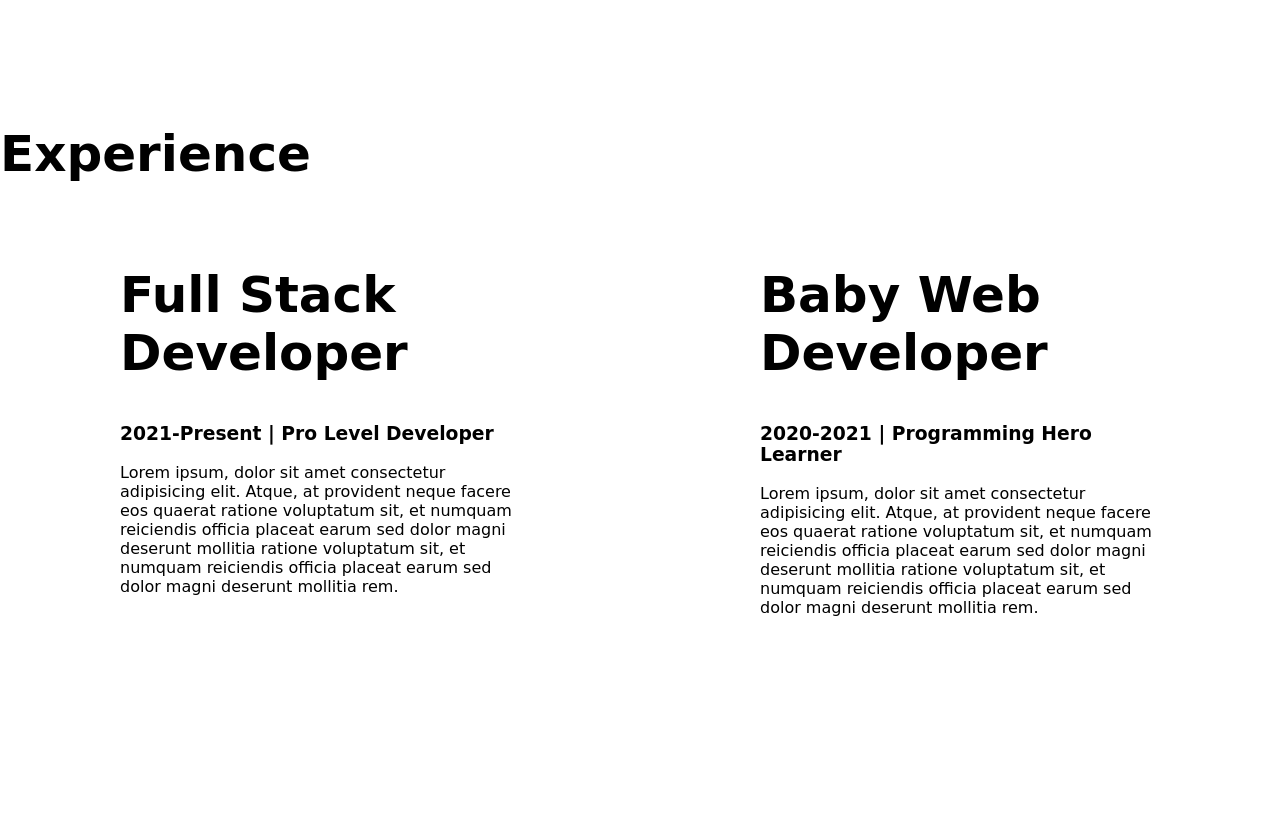
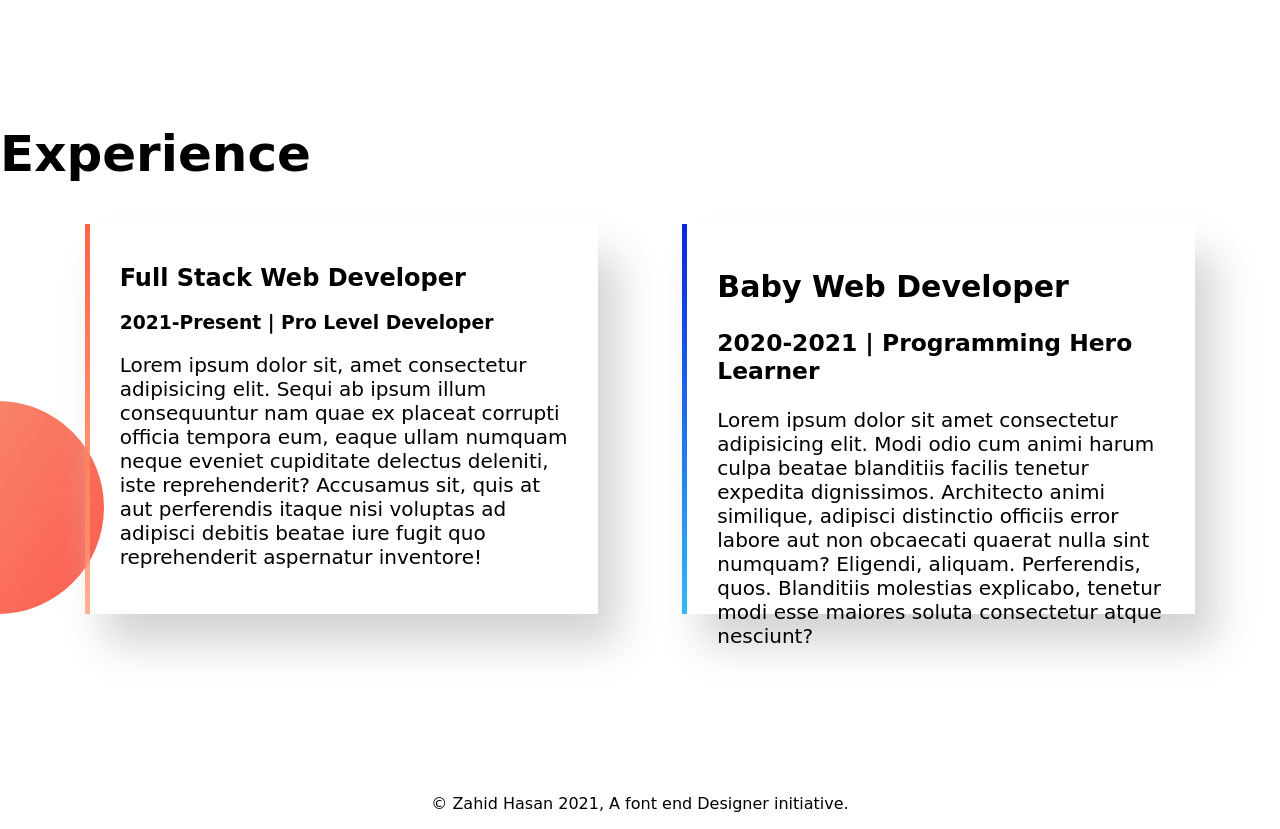
Before and after one commit to programmerzahid-jm/portfolio-website, a plain HTML site: page index.html in a window 1280 px wide. Shown: the part 1060-1889 px from the top of the page. Before the commit the page ends 1843 px from the top, so only its background shows below. Drawn offline with Linux system fonts and the light colour scheme; a web font is replaced by a local one.

Commit message:
Complete portfolio site

```diff
--- a/index.html
+++ b/index.html
@@ -45,27 +45,32 @@
 
     <section class="experience-area">
         <h1>Experience</h1>
-        <div class="flexible-container">
-            <div class="half-width3">
-                <h1>Full Stack Developer</h1>
+        <div class="parent-div">
+            <div class="full-stack">
+                <h2>Full Stack Web Developer</h2>
                 <h3>2021-Present | Pro Level Developer</h3>
-                <p>Lorem ipsum, dolor sit amet consectetur adipisicing elit. Atque, at provident neque facere eos quaerat
-                    ratione voluptatum sit, et numquam reiciendis officia placeat earum sed dolor magni deserunt mollitia
-                    ratione voluptatum sit, et numquam reiciendis officia placeat earum sed dolor magni deserunt mollitia
-                    rem.</p>
+                <p>Lorem ipsum dolor sit, amet consectetur adipisicing elit. Sequi ab ipsum illum consequuntur nam quae ex
+                    placeat corrupti officia tempora eum, eaque ullam numquam neque eveniet cupiditate delectus deleniti,
+                    iste reprehenderit? Accusamus sit, quis at aut perferendis itaque nisi voluptas ad adipisci debitis
+                    beatae iure fugit quo reprehenderit aspernatur inventore!</p>
             </div>
-            <div class="half-width3">
-                <h1>Baby Web Developer</h1>
+            <div class="baby-dev">
+                <h2>Baby Web Developer</h2>
                 <h3>2020-2021 | Programming Hero Learner</h3>
-                <p>Lorem ipsum, dolor sit amet consectetur adipisicing elit. Atque, at provident neque facere eos quaerat
-                    ratione voluptatum sit, et numquam reiciendis officia placeat earum sed dolor magni deserunt mollitia
-                    ratione voluptatum sit, et numquam reiciendis officia placeat earum sed dolor magni deserunt mollitia
-                    rem.</p>
+                <p>Lorem ipsum dolor sit amet consectetur adipisicing elit. Modi odio cum animi harum culpa beatae
+                    blanditiis facilis tenetur expedita dignissimos. Architecto animi similique, adipisci distinctio
+                    officiis error labore aut non obcaecati quaerat nulla sint numquam? Eligendi, aliquam. Perferendis,
+                    quos. Blanditiis molestias explicabo, tenetur modi esse maiores soluta consectetur atque nesciunt?
+                </p>
             </div>
         </div>
+
     </section>
 
 
 </body>
+<footer>
+    <p>© Zahid Hasan 2021, A font end Designer initiative.</p>
+</footer>
 
 </html>
--- a/style.css
+++ b/style.css
@@ -42,8 +42,45 @@ span{
     padding-right: 10%;
 }
 
-.half-width3{
-    width: 50%;
-    padding-left: 120px;
-    padding-right: 120px;
+.experience-area{
+    background-image: url(image/exp-bg.png);
+    background-repeat: no-repeat;
+    margin-bottom: 180px;
+    background-position: left bottom;
 }
+
+.parent-div{
+    display: flex;
+    justify-content: space-evenly;
+}
+
+.full-stack{
+    width: 35%;
+    box-shadow: 20px 30px 40px lightgray;
+    padding: 20px 30px;
+    border-left: 5px solid;
+    border-image:linear-gradient(180deg,tomato, #ffa07ad0 );
+    border-image-slice: 1;
+    height: 350px;
+}
+
+.full-stack p{
+    font-size: 20px;
+}
+
+.baby-dev{
+    width: 35%;
+    box-shadow: 20px 30px 40px lightgray;
+    padding: 20px 30px;
+    border-left: 5px solid;
+    border-image:linear-gradient(180deg,rgb(13, 34, 223), #02aaf8d0 );
+    border-image-slice: 1;
+    height: 350px;
+}
+.baby-dev{
+    font-size: 20px;
+}
+
+footer p{
+    text-align: center;
+}
```
